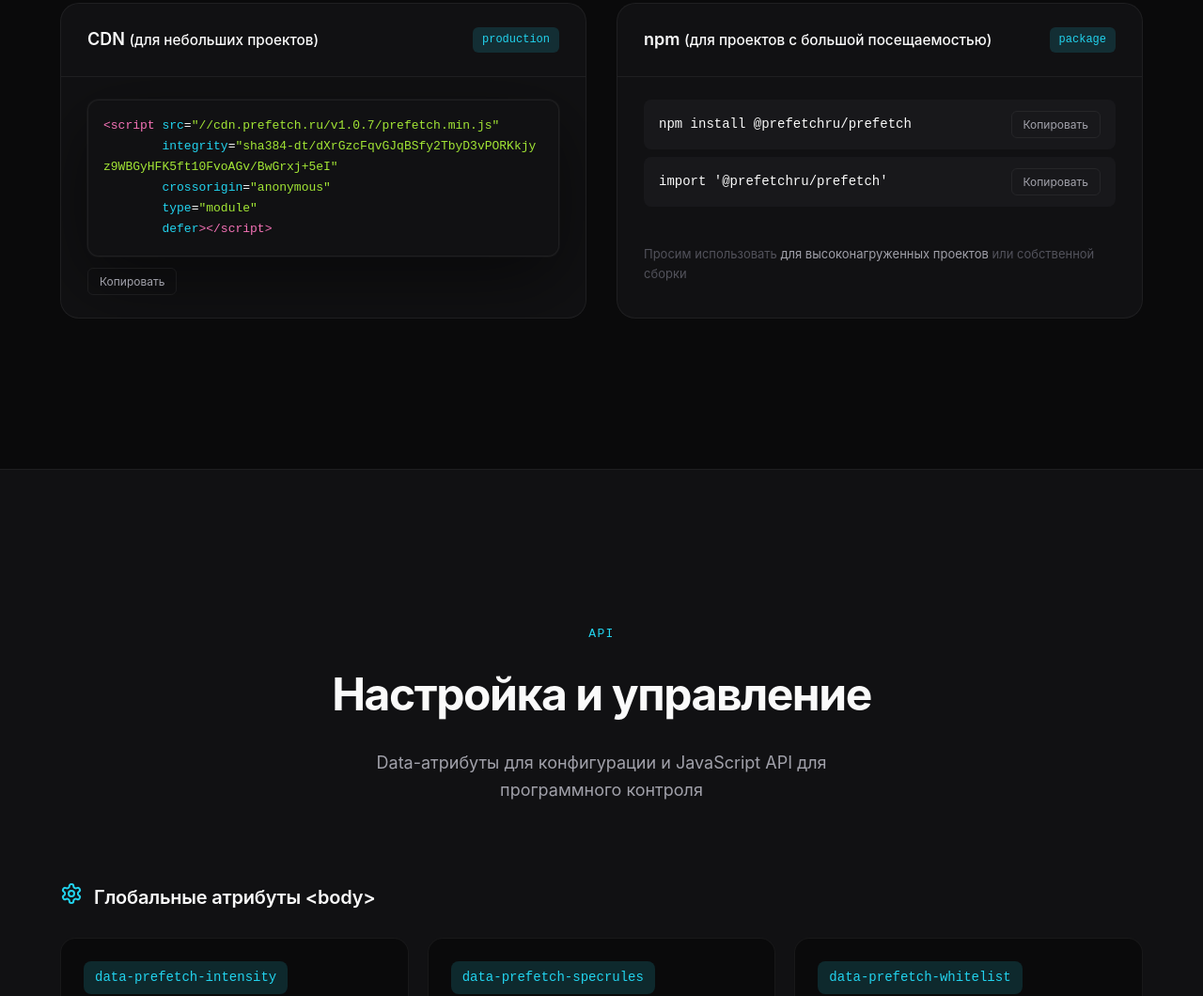
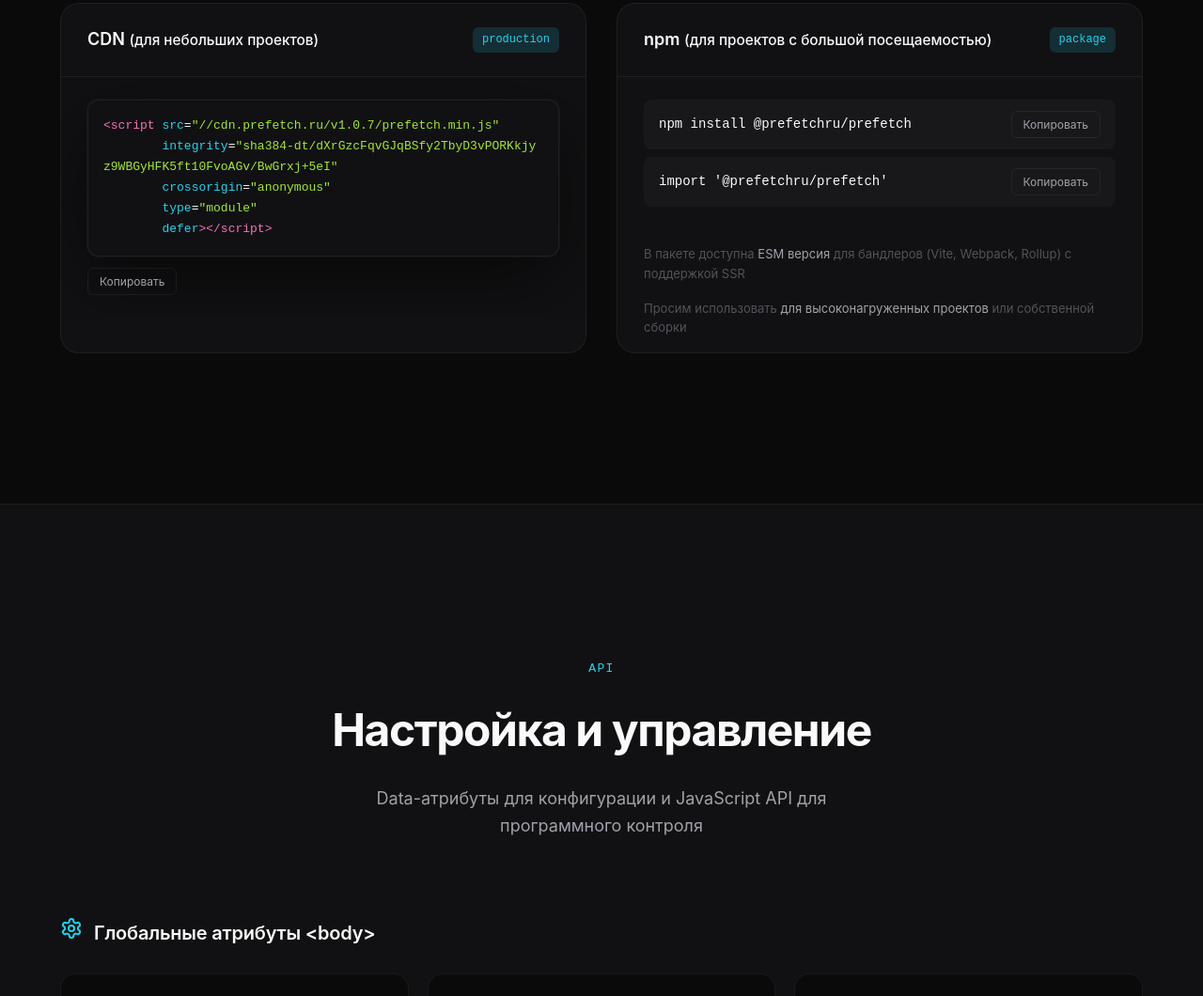
Before and after one commit to prefetch-ru/prefetch, a website: page www/index.html in a window 1280 px wide. Shown: the part 7569-8629 px from the top of the page at 94% size. Drawn offline with Linux system fonts and the light colour scheme.

Commit message:
docs: добавлена информация об ESM версии на сайт

```diff
--- a/www/index.html
+++ b/www/index.html
@@ -3198,7 +3198,10 @@
               <button class="copy-btn" onclick="copyCode(this)">Копировать</button>
             </div>
           </div>
-          <p style="font-size: 0.8125rem; color: var(--text-muted); margin-top: 16px; padding: 0 28px 16px;">Просим использовать <span style="color: var(--text-secondary);">для высоконагруженных проектов</span> или собственной сборки</p>
+          <p style="font-size: 0.8125rem; color: var(--text-muted); margin-top: 16px; padding: 0 28px 16px;">
+            В пакете доступна <span style="color: var(--text-secondary);">ESM версия</span> для бандлеров (Vite, Webpack, Rollup) с поддержкой SSR
+          </p>
+          <p style="font-size: 0.8125rem; color: var(--text-muted); margin-top: 0; padding: 0 28px 16px;">Просим использовать <span style="color: var(--text-secondary);">для высоконагруженных проектов</span> или собственной сборки</p>
         </div>
       </div>
     </div>
```
